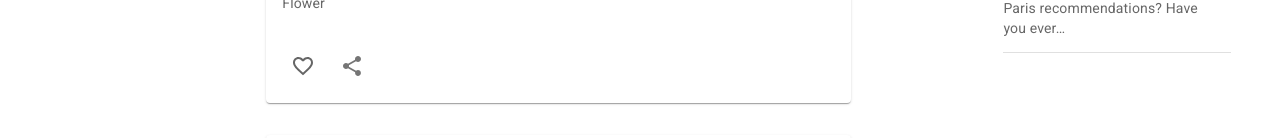
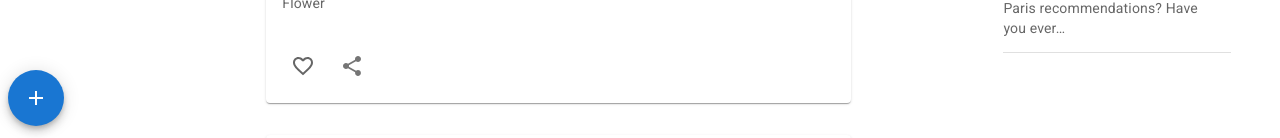
Before and after one commit to gamitej/MUI-Web-App, a React (Create React App) app: page / in a window 1280 px wide. Shown: the part 654-792 px from the top of the page. Built offline with nearby package versions, Linux system fonts and the light colour scheme.

Commit message:
AddPost.jsx Position

```diff
--- a/src/App.js
+++ b/src/App.js
@@ -14,7 +14,7 @@ function App() {
         <Feed />
         <RightBar />
       </Stack>
-      <AddPost />
+      <AddPost/>
     </Box>
   );
 }
--- a/src/comp/AddPost.jsx
+++ b/src/comp/AddPost.jsx
@@ -5,9 +5,9 @@ import React from "react";
 const AddPost = () => {
   return (
     <>
-      <Tooltip title="Add New Post">
+      <Tooltip title="Add New Post" sx={{ position: "fixed" ,bottom:20}} >
         <Fab color="primary" aria-label="add">
-          <Add />
+          <Add/>
         </Fab>
       </Tooltip>
     </>
```
